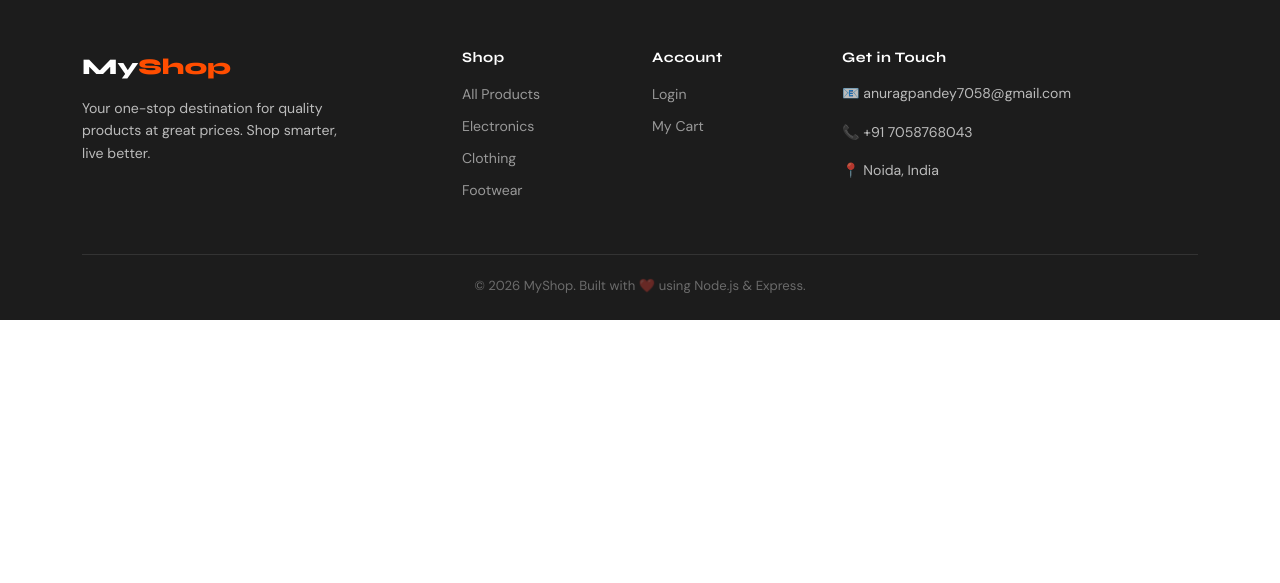
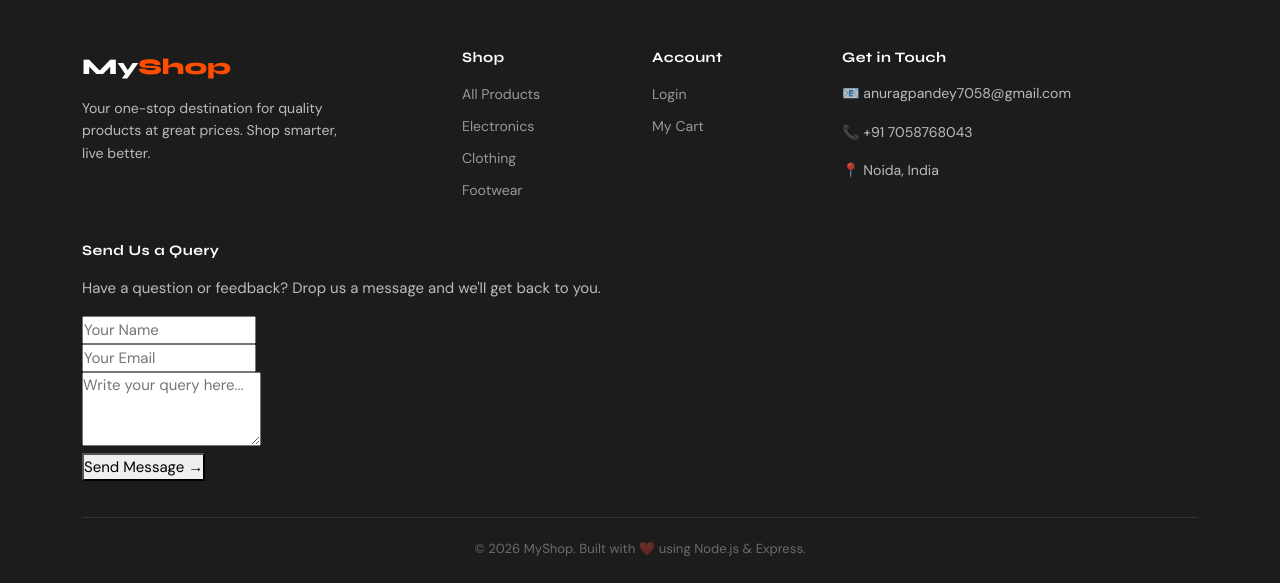
Before and after one commit to anurag7058/anu_space, a Node server app: page /cart in a window 1280 px wide. Shown: the part 649-1232 px from the top of the page. Before the commit the page ends 969 px from the top, so only its background shows below. Run offline with Node 20, Linux system fonts and the light colour scheme.

Commit message:
Update footer.ejs

```diff
--- a/views/partials/footer.ejs
+++ b/views/partials/footer.ejs
@@ -28,6 +28,41 @@
         <p style="font-size:0.88rem;">📍 Noida, India</p>
       </div>
     </div>
+
+    <!-- Query Form Row -->
+    <div class="row mt-4">
+      <div class="col-12">
+        <div class="footer-query-box">
+          <h6>Send Us a Query</h6>
+          <p class="footer-query-sub">Have a question or feedback? Drop us a message and we'll get back to you.</p>
+
+          <% if (locals.querySuccess) { %>
+            <div class="footer-query-success">
+              <span class="footer-success-icon">✓</span>
+              <span>Thanks! We'll get back to you soon.</span>
+            </div>
+          <% } else { %>
+            <form action="/query" method="POST" class="footer-query-form">
+              <div class="footer-query-row">
+                <div class="footer-query-field">
+                  <input type="text" name="name" class="footer-input" placeholder="Your Name" required />
+                </div>
+                <div class="footer-query-field">
+                  <input type="email" name="email" class="footer-input" placeholder="Your Email" required />
+                </div>
+              </div>
+              <div class="footer-query-field">
+                <textarea name="message" class="footer-input footer-textarea" placeholder="Write your query here..." rows="3" required></textarea>
+              </div>
+              <button type="submit" class="footer-query-btn">
+                Send Message <span class="footer-btn-arrow">→</span>
+              </button>
+            </form>
+          <% } %>
+
+        </div>
+      </div>
+    </div>
     <div class="footer-bottom">
       © 2026 MyShop. Built with ❤️ using Node.js &amp; Express.
     </div>
```
